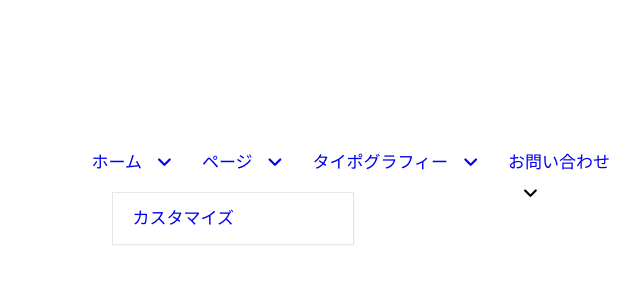
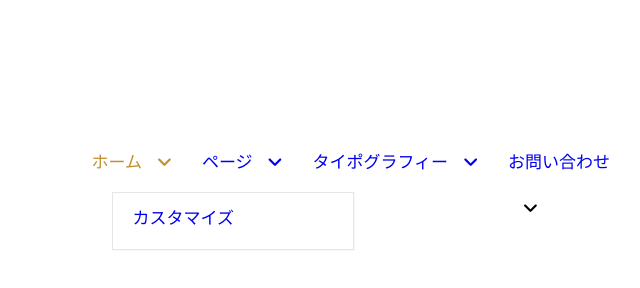
Before and after one commit to Tomoya-Ishiguro/mosya, a plain HTML site: page mosya5/write.html in a window 1280 px wide. In both pictures the pointer is over the link "ホーム". Shown: the full height of the page, 535-1175 px from the left. Drawn offline with Linux system fonts and the light colour scheme.

Commit message:
[Add]プルダウンメニューホバー時の動き

```diff
--- a/mosya5/style.css
+++ b/mosya5/style.css
@@ -148,10 +148,17 @@ ul{
 
 .gnav li:hover ul li{
 	visibility: visible;
+	opacity: 1;
+	transition: 0.3s;
 }
 
 .gnav li a{
 	display: block;
+	padding-bottom: 15px;
+}
+
+.gnav li a:hover{
+	color: #c49029;
 }
 
 .gnav li ul{
@@ -165,8 +172,9 @@ ul{
 .gnav li li{
 	width: 200px;
 	border:solid 1px #e6e6e6;
-	padding: 10px 20px;
+	padding: 10px 20px 0 20px;
 	box-shadow: 0.5px 0.5px #f0f0f0;
+	opacity: 0;
 }
 
 .fas{
```
